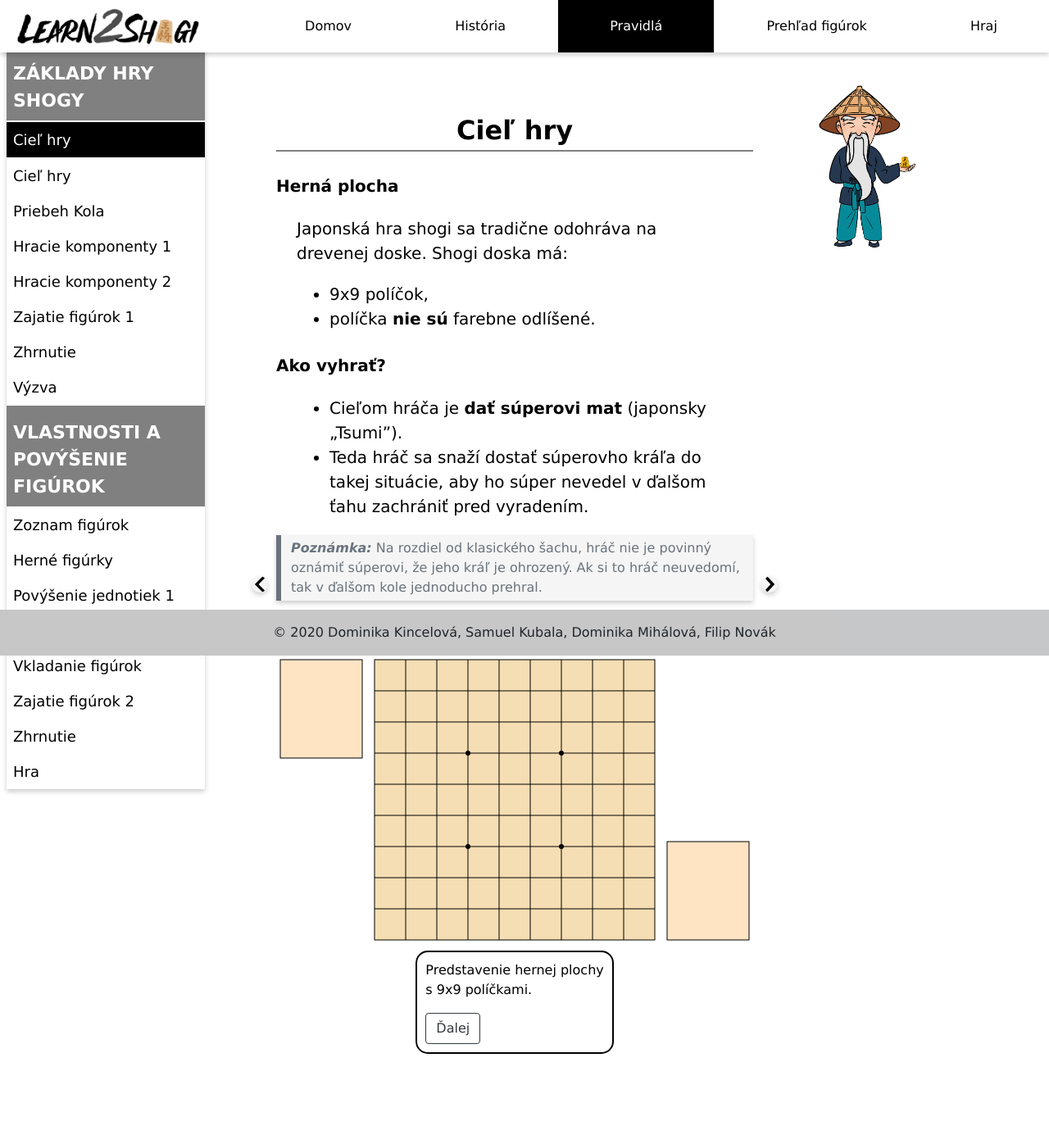
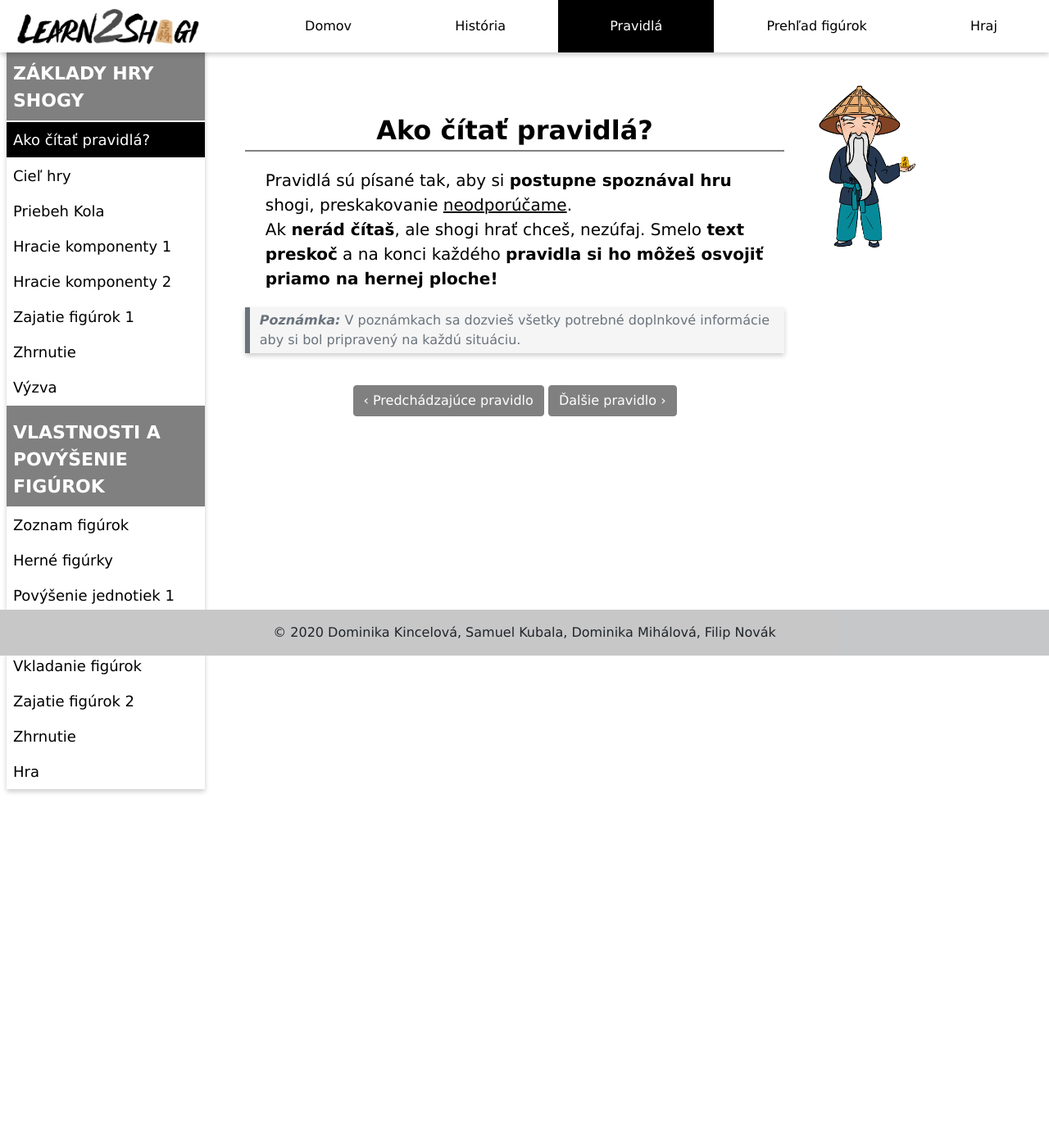
Before and after one commit to mihalova/Learn2Shogi, a PHP site: page /rules.html in a window 1280 px wide. Shown: the whole page at 82% size. After the commit the page ends 968 px from the top, so only its background shows below. Run offline with PHP 8.4, Linux system fonts and the light colour scheme.

Commit message:
pravidlo 1,2 - novy dizajn

```diff
--- a/boardStyle.css
+++ b/boardStyle.css
@@ -35,6 +35,7 @@
     padding: 10px;
     border-radius: 15px;
     border: 2px solid black;
+    text-align: center;
 }
 
 #transparent_B0, #transparent_B2, #transparent_B3, #transparent_B4 {
--- a/rules.html
+++ b/rules.html
@@ -55,7 +55,7 @@
     <div class="collapse navbar-collapse" id="navbarSupported">
         <ul class="nav flex-column menu-column">
             <li class="menu-chapter"><b>ZÁKLADY HRY SHOGY</b></li>
-            <li class="menu-item active" onclick="currentSlide(1)">Cieľ hry</li>
+            <li class="menu-item active" onclick="currentSlide(1)">Ako čítať pravidlá?</li>
             <li class="menu-item" onclick="currentSlide(2)">Cieľ hry</li>
             <li class="menu-item" onclick="currentSlide(3)">Priebeh Kola</li>
             <li class="menu-item" onclick="currentSlide(4)">Hracie komponenty 1</li>
@@ -81,8 +81,18 @@
 <main>
     <div class="row">
         <section class="col-md-12 col-lg-12 col-xl-9" id="slides">
-            <img class="arrow_slides" onclick="plusSlides(-1)" border="0" alt="left" src="pictures/left.png">
-            <div>
+
+            <section class="mySlides">
+                <header class="sec-header">
+                    <h2>Ako čítať pravidlá?</h2>
+                </header>
+                <article>
+                <p class="sec-descript">Pravidlá sú písané tak, aby si <b>postupne spoznával hru</b> shogi, preskakovanie <u>neodporúčame</u>.<br>
+                    Ak <b>nerád čítaš</b>, ale shogi hrať chceš, nezúfaj. Smelo <b>text preskoč</b> a na konci každého <b>pravidla si ho môžeš osvojiť priamo na hernej ploche!</b></p>
+                    <p class="note"><b><i>Poznámka:</i></b> V poznámkach sa dozvieš všetky potrebné doplnkové informácie aby si bol pripravený na každú situáciu.</p>
+                </article>
+            </section>
+
                 <section class="mySlides">
                     <header class="sec-header">
                         <h2>Cieľ hry</h2>
@@ -115,17 +125,6 @@
                     <div id="hracia_plocha0"></div>
                     </article>
                 </section>
-
-                <article class="mySlides">
-                    <header class="sec-header">
-                        <h2>Cieľ hry</h2>
-                    </header>
-                    <p class="sec-descript">Cieľom hry je dať súperovi mat (japonsky „Tsumi”).<br>
-                        Teda hráč sa snaží dostať súperovho kráľa do takej situácie,
-                        aby ho súper nevedel v ďalšom ťahu zachrániť pred vyradením.</p>
-                    <img src="pictures/rules/Shogi_osho.png" alt="" class="img-thumbnail" width="200px">
-                    <p>Figúrka kráľa</p>
-                </article>
 
                 <article class="mySlides">
                     <header class="sec-header">
@@ -393,12 +392,10 @@
                     <button><a class="nav-link" href="play.html">Hraj</a></button>
                 </article>
 
-
-                <!--                <a class="prev" onclick="plusSlides(-1)">back</a>-->
-                <!--                <a class="next" onclick="plusSlides(1)">next</a>-->
-
-            </div>
-            <img class="arrow_slides" onclick="plusSlides(1)" border="0" alt="right" src="pictures/right.png">
+                <div class="sec-button">
+                               <a class="btn btn-outline-dark" type="button" onclick="plusSlides(-1)">&#8249; Predchádzajúce pravidlo</a>
+                               <a class="btn btn-outline-dark" type="button" onclick="plusSlides(1)">Ďalšie pravidlo &#8250;</a>
+                </div>
         </section>
 
         <div class="pitko col-xl-2">
@@ -424,6 +421,7 @@
 
     function plusSlides(n) {
         showSlides(slideIndex += n);
+        window.scrollTo(0, 0);
     }
 
     function currentSlide(n) {
--- a/rulesStyle.css
+++ b/rulesStyle.css
@@ -12,7 +12,6 @@ body {font-family: Verdana, sans-serif; margin:0; display: flex;}
 }
 
 menu {
-    height: 100%;
     flex: 20%;
     background-color: white;
     margin-left: 8px;
@@ -75,9 +74,6 @@ section {
 }
 
 #slides {
-    display: flex;
-    justify-content: center;
-    align-items: center;
     color: black;
     margin: 10px;
     /*background-image: url("pictures/00.jpg");*/
@@ -135,6 +131,18 @@ article{
     margin: 0 auto;
 }
 
+.sec-button > .btn {
+    background-color: gray;
+    border-color: gray;
+    color: white;
+}
+
+.sec-button > .btn:hover {
+    background-color: black;
+    border-color: black;
+    color: white;
+}
+
 /*aside .aside-activ{
     background-color: black;
     color: #fff;
```
